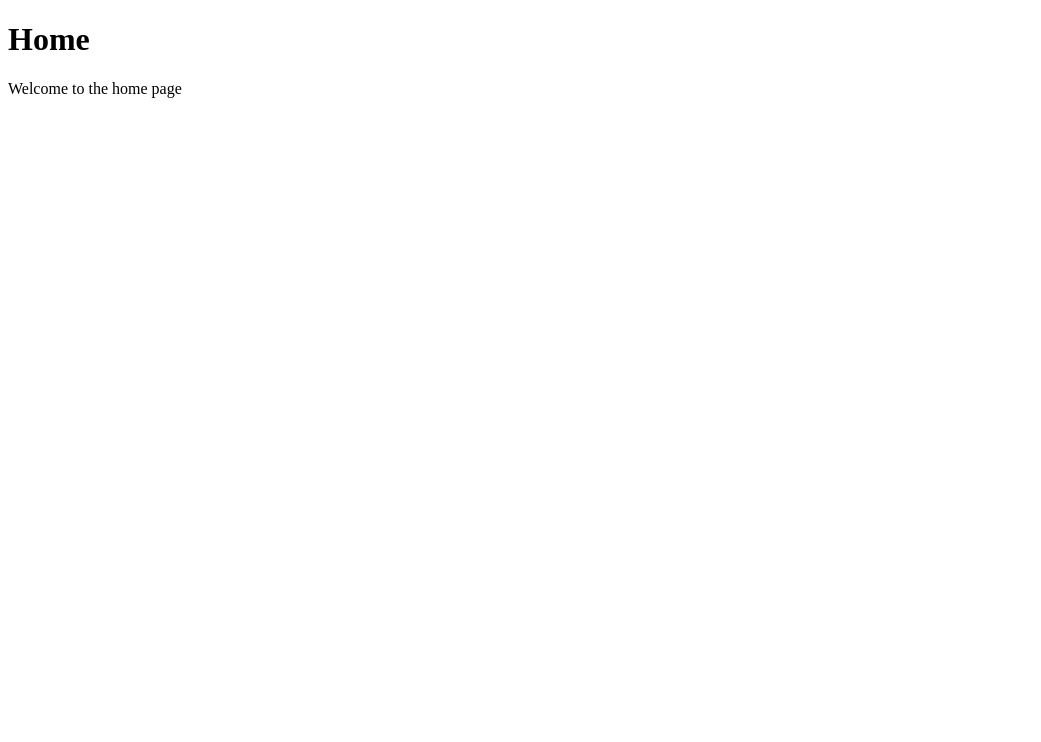
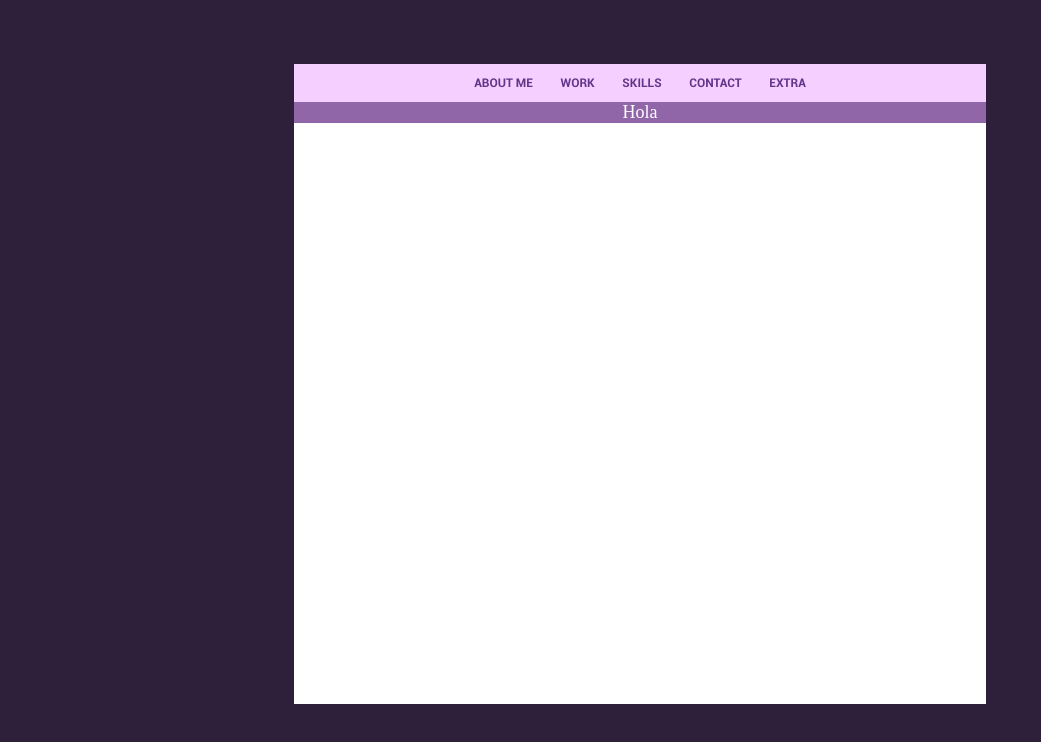
Before and after one commit to mon-b/mon-b.github.io, a plain HTML site: page index.html in a window 1280 px wide. Shown: the whole page, without its empty margins (0-1041 px from the left). Drawn offline with Linux system fonts and the light colour scheme.

Commit message:
Add stuff

```diff
--- a/index.html
+++ b/index.html
@@ -1,8 +1,47 @@
 <!DOCTYPE html>
-<html>
+<html lang="en">
+<head>
+  <meta name="viewport" content="width=device-width, initial-scale=1">
+  <link rel="stylesheet" href="static/styles.css">
 
-    <div>
-        <h1>Home</h1>
-        <p>Welcome to the home page</p>
+
+  <title>Portfolio <3</title>
+</head>
+
+<body>
+    <div class="container">
+
+        <div class="navigation-bar">
+            <div class="nav-button">
+                ABOUT ME
+            </div>
+
+            <div class="nav-button">
+                WORK
+            </div>
+
+            <div class="nav-button">
+                 SKILLS
+            </div>
+
+            <div class="nav-button">
+                CONTACT
+            </div>
+
+            <div class="nav-button">
+                EXTRA
+            </div>
+
+        </div>
+
+
+        <div class="content">
+            Hola
+        </div>
     </div>
+
+
+
+
+</body>
 </html>
--- /dev/null
+++ b/static/styles.css
@@ -0,0 +1,65 @@
+body {
+    margin: 5%;
+    padding: 0;
+    overflow: hidden;
+    font-size: 18px;
+    background: rgb(46, 31, 58);
+}
+
+@font-face {
+    font-family: 'Roboto-Bold';
+    src: url('Roboto-Bold.ttf') format('truetype');
+}
+
+.navigation-bar {
+    display: flex;
+    background-color: rgb(245, 207, 255);
+    height: 6%;
+    align-items: center;
+    justify-content: center;
+    color: #fff;
+}
+
+
+.navigation-bar a {
+    display: block;
+    box-sizing: border-box;
+    color: #f2d3ff;
+    text-decoration: none;
+    transition: background-color 0.3s;
+}
+.navigation-bar .nav-button {
+    padding-left: 2%;
+    padding-right: 2%;
+    align-content: center;
+    height: 100%;
+    font-size: 12px;
+    color: rgb(99, 53, 137);
+    font-family: 'Roboto-Bold', sans-serif;
+}
+
+
+.navigation-bar .nav-button:hover {
+    line-height:100%;
+    display: block;
+    text-align: center;
+
+    background-color: #9fb2f6;
+    color: rgb(255, 255, 255);
+}
+
+.container {
+    display: block;
+    flex-direction: column;
+    justify-content: space-between;
+    width: 60%;
+    height: 80vh;
+    margin: auto;
+    background-color: rgb(255, 255, 255);
+}
+
+.content {
+    background-color: rgb(145, 102, 168);
+    color: white;
+    text-align: center;
+}
```
Also changed, not shown: static/Roboto-Black.ttf (added), static/Roboto-Bold.ttf (added), static/Roboto-Medium.ttf (added), 2 other files.
